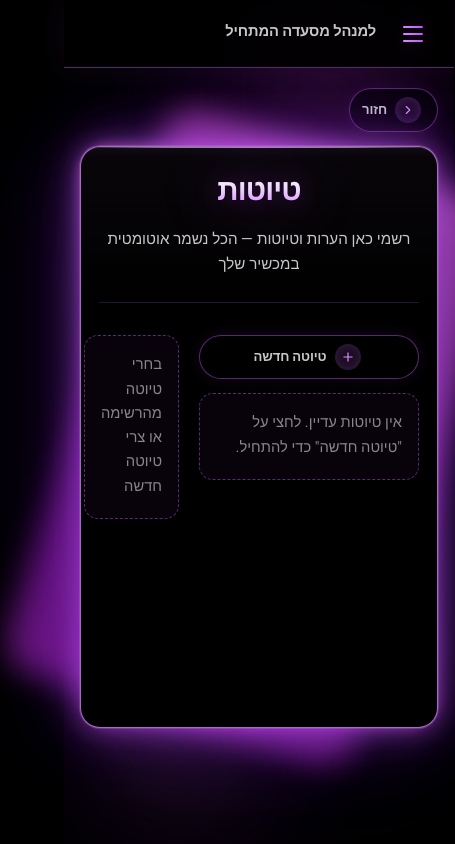
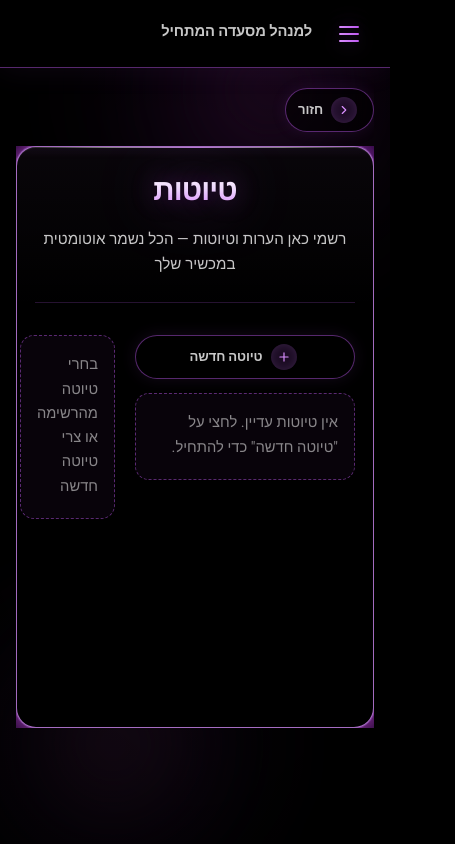
Before and after one commit to BenProbeh/The-New-Manager-s-Guide, a React (Vite) app: page /drafts in a window 390 px wide. Shown: the whole page, 455 px wide, since content can reach past the window. Built offline with nearby package versions, Linux system fonts and the light colour scheme.

Commit message:
Fix mobile scroll jank and horizontal drift

```diff
--- a/index.html
+++ b/index.html
@@ -3,7 +3,7 @@
   <head>
     <meta charset="UTF-8" />
     <link rel="icon" type="image/svg+xml" href="/favicon.svg" />
-    <meta name="viewport" content="width=device-width, initial-scale=1.0, viewport-fit=cover" />
+    <meta name="viewport" content="width=device-width, initial-scale=1.0, viewport-fit=cover, interactive-widget=resizes-content" />
     <meta name="theme-color" content="#000000" />
     <meta name="color-scheme" content="dark" />
     <meta name="description" content="למנהל מסעדה המתחיל — מערכת ניהול מסעדה" />
--- a/src/index.css
+++ b/src/index.css
@@ -87,26 +87,39 @@
 
 html {
   font-size: 16px;
-  scroll-behavior: smooth;
+  scroll-behavior: auto;
   -webkit-font-smoothing: antialiased;
   -moz-osx-font-smoothing: grayscale;
   text-rendering: geometricPrecision;
   color-scheme: dark;
+  width: 100%;
+  overflow-x: clip;
+  overscroll-behavior-x: none;
 }
 
 body {
-  min-height: 100dvh;
+  min-height: 100%;
+  min-height: 100svh;
   font-family: var(--font-family);
   background: #000000;
   color: var(--color-text-primary);
-  overflow-x: hidden;
+  overflow-x: clip;
+  overscroll-behavior-x: none;
+  overscroll-behavior-y: auto;
   line-height: 1.5;
+  width: 100%;
+  max-width: 100%;
+  position: relative;
 }
 
 #root {
   position: relative;
   z-index: 1;
-  min-height: 100dvh;
+  min-height: 100%;
+  min-height: 100svh;
+  width: 100%;
+  max-width: 100%;
+  overflow-x: clip;
 }
 
 button {
@@ -132,7 +145,12 @@ ul {
   position: relative;
   display: flex;
   flex-direction: row;
-  min-height: 100dvh;
+  min-height: 100%;
+  min-height: 100svh;
+  width: 100%;
+  max-width: 100%;
+  overflow-x: clip;
+  overscroll-behavior-x: none;
   isolation: isolate;
 }
 
@@ -147,13 +165,15 @@ ul {
   pointer-events: none;
   overflow: hidden;
   background: #000000;
+  contain: strict;
+  transform: translateZ(0);
+  backface-visibility: hidden;
 }
 
 .app-shell__oled-emit {
   position: absolute;
   border-radius: 50%;
   mix-blend-mode: screen;
-  will-change: transform, opacity;
 }
 
 .app-shell__oled-emit--1 {
@@ -219,9 +239,15 @@ ul {
   order: 2;
   flex: 1;
   min-width: 0;
+  width: 100%;
+  max-width: 100%;
   display: flex;
   flex-direction: column;
-  min-height: 100dvh;
+  min-height: 100%;
+  min-height: 100svh;
+  overflow-x: clip;
+  overscroll-behavior-x: none;
+  touch-action: pan-y pinch-zoom;
 }
 
 /* ─── Top Bar ─── */
@@ -925,13 +951,19 @@ ul {
   display: flex;
   align-items: flex-start;
   justify-content: center;
+  width: 100%;
+  max-width: 100%;
+  overflow-x: clip;
+  overscroll-behavior-x: none;
+  -webkit-overflow-scrolling: touch;
   padding: 40px 48px 56px;
   padding-bottom: calc(56px + env(safe-area-inset-bottom, 0));
 }
 
 .page {
   width: 100%;
-  max-width: var(--content-max-width);
+  max-width: min(var(--content-max-width), 100%);
+  overflow-x: clip;
   animation: page-enter var(--duration-slow) var(--ease-out-expo) both;
 }
 
@@ -951,6 +983,9 @@ ul {
 .page-card {
   position: relative;
   width: 100%;
+  max-width: 100%;
+  overflow: hidden;
+  contain: layout style;
 }
 
 .page-card__halo {
@@ -1078,6 +1113,10 @@ ul {
   color: var(--color-text-secondary);
   text-align: right;
   direction: rtl;
+  max-width: 100%;
+  overflow-x: clip;
+  overflow-wrap: anywhere;
+  word-break: break-word;
 }
 
 .content-heading {
@@ -1377,10 +1416,12 @@ ul {
   position: fixed;
   inset: 0;
   z-index: 99999;
-  width: 100vw;
+  width: 100%;
+  height: 100%;
   height: 100dvh;
-  max-width: 100vw;
-  max-height: 100dvh;
+  height: 100svh;
+  max-width: 100%;
+  max-height: 100svh;
   display: flex;
   flex-direction: column;
   align-items: stretch;
@@ -1439,7 +1480,7 @@ ul {
   left: 50%;
   transform: translateX(-50%);
   z-index: 100001;
-  max-width: calc(100vw - 120px);
+  max-width: calc(100% - 120px);
   padding: 8px 16px;
   border-radius: var(--radius-pill);
   font-family: var(--font-family);
@@ -1460,8 +1501,10 @@ ul {
   display: flex;
   align-items: center;
   justify-content: center;
-  width: 100vw;
-  height: 100dvh;
+  width: 100%;
+  max-width: 100%;
+  height: 100%;
+  max-height: 100svh;
   min-height: 0;
   padding:
     calc(56px + env(safe-area-inset-top, 0))
@@ -1642,22 +1685,79 @@ ul {
 /* ─── Mobile ─── */
 
 @media (max-width: 768px) {
+  html,
+  body,
+  #root,
+  .app-shell,
+  .app-shell__main,
+  .content-area,
+  .page,
+  .page-card,
+  .page-content {
+    overflow-x: clip;
+    overscroll-behavior-x: none;
+  }
+
   .app-shell {
     flex-direction: column;
+    min-height: auto;
+  }
+
+  .app-shell__oled-emit {
+    animation: none !important;
+    opacity: 0.65;
+  }
+
+  .page-card__halo--a {
+    animation: none !important;
+  }
+
+  .page-card__halo--b,
+  .page-card__halo--c {
+    filter: blur(10px) saturate(160%);
+  }
+
+  .top-bar {
+    display: flex;
+    backdrop-filter: none;
+    -webkit-backdrop-filter: none;
+    background: #000000;
+    transform: translateZ(0);
+  }
+
+  .page {
+    animation: page-enter-mobile 0.35s ease both;
+  }
+
+  @keyframes page-enter-mobile {
+    from {
+      opacity: 0;
+    }
+    to {
+      opacity: 1;
+    }
+  }
+
+  .page__toolbar,
+  .page__toolbar-group {
+    max-width: 100%;
+    overflow-x: clip;
+  }
+
+  .toolbar-btn,
+  .back-btn {
+    flex-shrink: 0;
   }
 
   .app-shell__main {
     order: 1;
     width: 100%;
     min-width: 0;
+    min-height: auto;
   }
 
   .nav-bar {
     order: 2;
-  }
-
-  .top-bar {
-    display: flex;
   }
 
   .nav-overlay {
```
